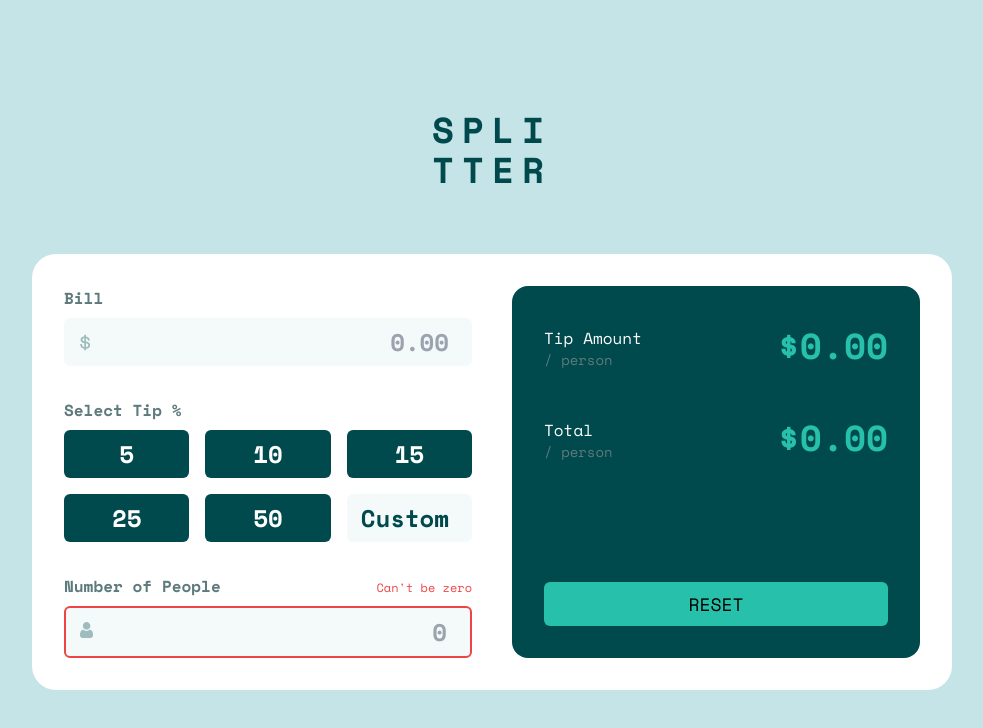
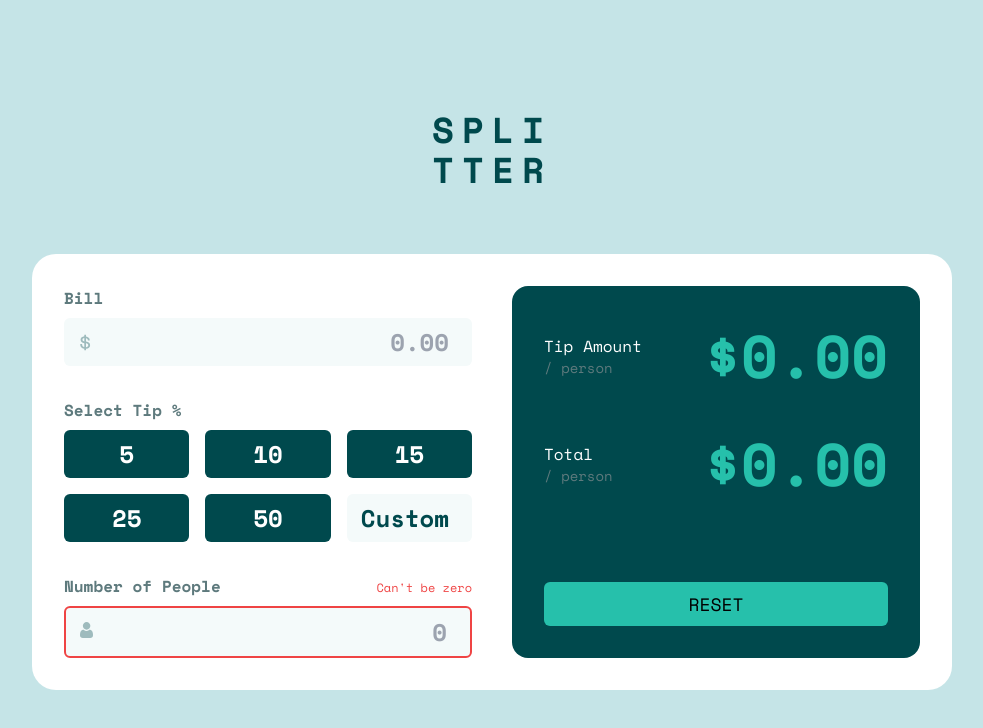
Before and after one commit to mdubelbeis/tip-calculator, a React (Create React App) app: page / in a window 1280 px wide. Shown: the top 728 px of the page, without its empty margins (148-1131 px from the left). Built offline with nearby package versions, Linux system fonts and the light colour scheme.

Commit message:
resized output text

```diff
--- a/src/components/Output.js
+++ b/src/components/Output.js
@@ -2,27 +2,27 @@ const Output = ({ tipPerPerson, totalPerPerson, resetValues }) => {
   return (
     <div className="mt-8 bg-very-dark-cyan py-6 px-6 space-y-8 flex flex-col justify-between rounded-2xl xl:mt-0 xl:space-y-0 xl:p-8">
       <div className="space-y-6 xl:space-y-12">
-        <div className="mt-2 flex justify-between flex-wrap">
+        <div className="mt-2 flex justify-between items-center flex-wrap">
           <div>
-            <h3 className="text-pure-white">Tip Amount</h3>
+            <span className="text-pure-white">Tip Amount</span>
             <p className="text-dark-grayish-cyan text-sm ">
               / person{' '}
             </p>
           </div>
           <div>
-            <p className="text-strong-cyan text-4xl font-semibold">{`$${tipPerPerson}`}</p>
+            <p className="text-strong-cyan text-6xl font-semibold">{`$${tipPerPerson}`}</p>
           </div>
         </div>
 
-        <div className="flex justify-between flex-wrap">
+        <div className="flex justify-between items-center flex-wrap">
           <div>
-            <h3 className="text-pure-white">Total</h3>
+            <span className="text-pure-white">Total</span>
             <p className="text-dark-grayish-cyan text-sm ">
               / person{' '}
             </p>
           </div>
           <div>
-            <p className="text-strong-cyan text-4xl font-semibold">{`$${totalPerPerson}`}</p>
+            <p className="text-strong-cyan text-6xl font-semibold">{`$${totalPerPerson}`}</p>
           </div>
         </div>
       </div>
```
